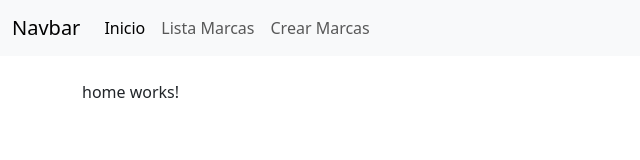
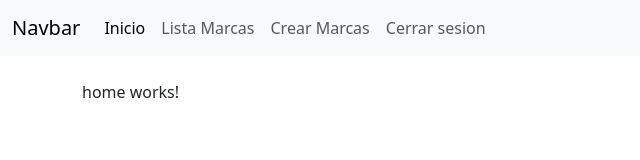
Before and after one commit to EmmanuelP11MX/proyecto_front, an Angular app: page / in a window 1280 px wide. Shown: the top 160 px of the page, without its empty margins (0-640 px from the left). Built offline with nearby package versions, Linux system fonts and the light colour scheme.

Commit message:
Login funciona (falta logout)

```diff
--- a/src/app/app.component.html
+++ b/src/app/app.component.html
@@ -9,9 +9,12 @@
           <div class="collapse navbar-collapse" id="navbarNav">
               <ul class="navbar-nav"  *ngFor="let menu of listaMenu">
                   <li class="nav-item">
-                      <a class="nav-link" [routerLink]="menu.href" routerLinkActive="active">{{menu.name}}</a>
+                      <a class="nav-link" [routerLink]="menu.href" routerLinkActive="active">{{menu.name}} </a>
                   </li>
               </ul>
+              <!-- <form class="d-flex" role="search"> -->
+                <!-- <button class="btn btn-outline-success" type="submit" (click)="logout()">Cerrar sesion</button> -->
+              <!-- </form> -->
           </div>
       </div>
   </nav>
--- a/src/app/app.component.ts
+++ b/src/app/app.component.ts
@@ -1,5 +1,7 @@
 import { Component } from '@angular/core';
 import { ItemMenu, env } from 'src/config/env';
+import { AuthService } from './services/auth.service';
+import { Router } from '@angular/router';
 
 @Component({
   selector: 'app-root',
@@ -10,7 +12,9 @@ export class AppComponent {
   listaMenu: Array<ItemMenu> = env.menu;
   title = 'proyecto_front';
 
-  constructor() {
-
+  constructor(private authService: AuthService, private router: Router){}
+  logout(){
+    this.authService.logout();
+    this.router.navigate(['login']);
   }
 }
--- a/src/app/login/login.component.ts
+++ b/src/app/login/login.component.ts
@@ -41,4 +41,10 @@ export class LoginComponent {
       });
     }
   }
+
+  /*logout(){
+    this.authService.logout();
+    this.router.navigate(['login']);
+  }
+ */
 }
--- a/src/app/services/auth.service.ts
+++ b/src/app/services/auth.service.ts
@@ -38,6 +38,7 @@ export class AuthService {
   logout(): void {
     localStorage.removeItem(this.authSecretKey);
     this.isLogin = false;
+    //localStorage.clear();
   }
   setTokeSecretKey(tokeSecret: string) {
     localStorage.setItem(this.authSecretKey, tokeSecret);
--- a/src/config/env.ts
+++ b/src/config/env.ts
@@ -3,6 +3,7 @@ import { HomeComponent } from "src/app/componente/home/home.component";
 import { CrearMarcasComponent } from "src/app/componente/crear-marcas/crear-marcas.component";
 import { ListaMarcasComponent } from "src/app/componente/lista-marcas/lista-marcas.component";
 import { MarcasComponent } from "src/app/componente/marcas/marcas.component";
+import { LoginComponent } from "src/app/login/login.component";
 
 export class ItemMenu {
     public id!: number;
@@ -19,6 +20,7 @@ export namespace env {
         new ItemMenu(1, 'Inicio', '/'),
         new ItemMenu(2, 'Lista Marcas', 'lista-marcas'),
         new ItemMenu(3, 'Crear Marcas', 'crear-marcas'),
+        new ItemMenu(4, 'Cerrar sesion', 'login'),
     ];
 
     export const routers: Routes = [
@@ -26,7 +28,8 @@ export namespace env {
         { path: 'lista-marcas', component: ListaMarcasComponent },
         { path: 'crear-marcas', component: CrearMarcasComponent },
         { path: 'editar-marcas/:id', component: CrearMarcasComponent },
-        { path: 'ver-marcas/:id', component: MarcasComponent }
+        { path: 'ver-marcas/:id', component: MarcasComponent },
+        { path: 'login', component: LoginComponent }
     ];
 
 }
```
Also changed, not shown: src/app/componente/home/home.component.ts (+7 -0 lines).
